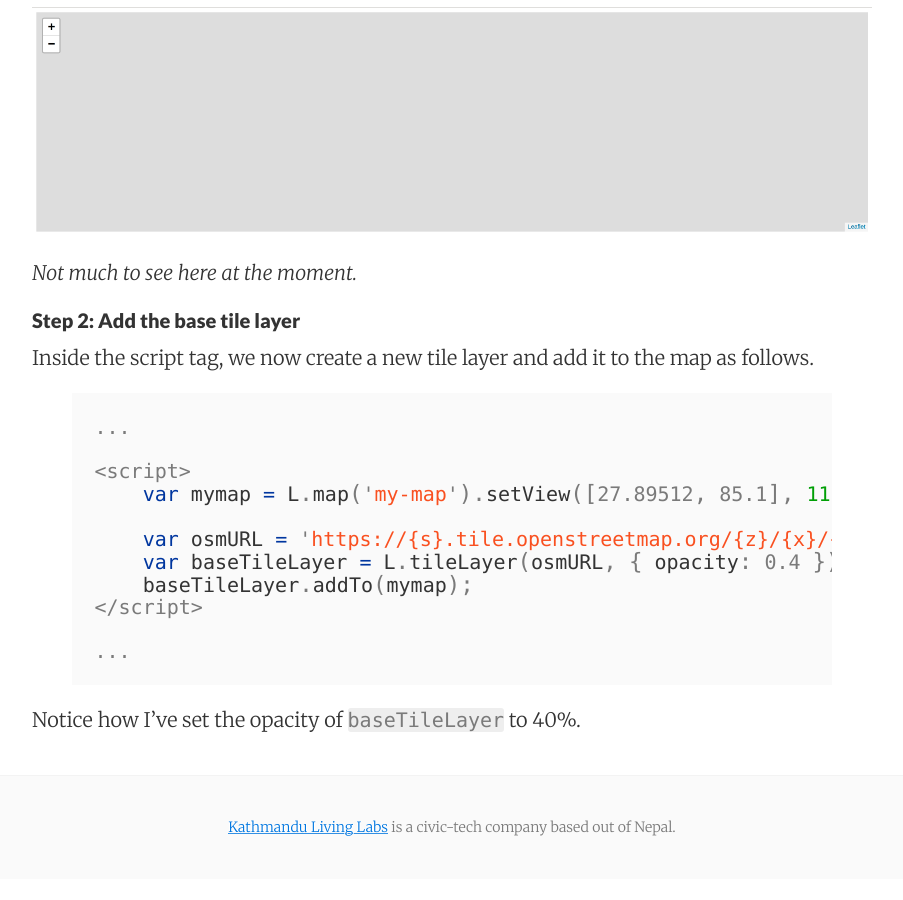
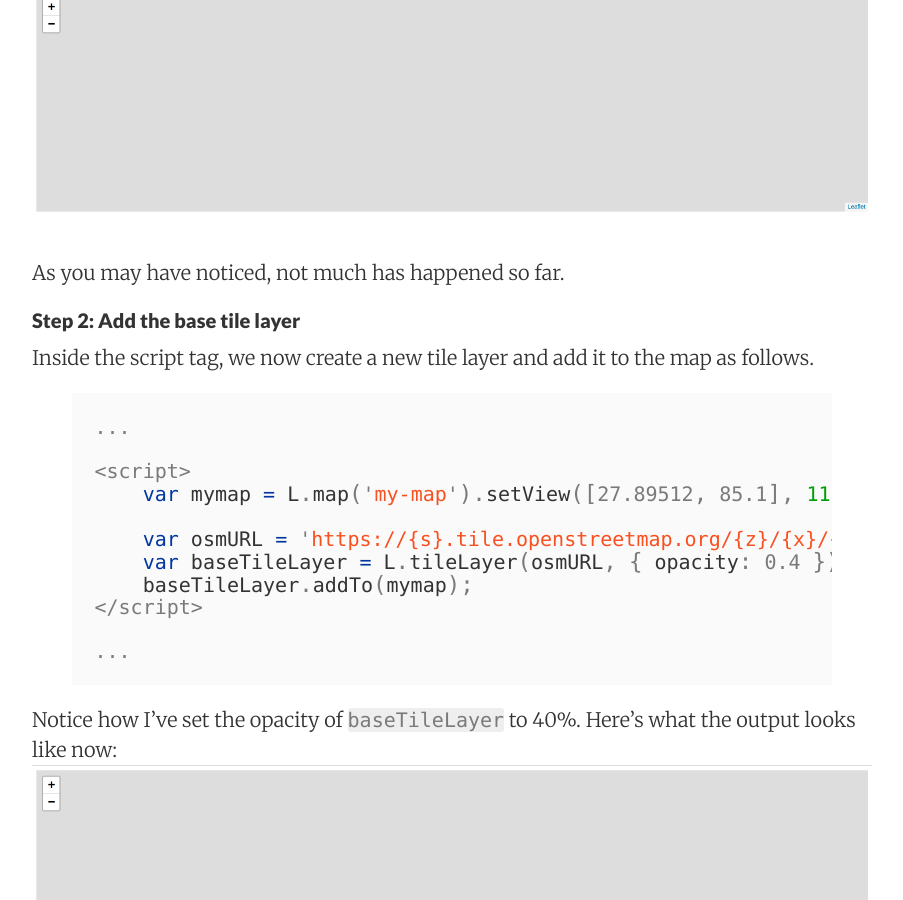
Before and after one commit to KathmanduLivingLabs/kathmandulivinglabs.github.io, a Jekyll site: the page built from _posts/2018-04-25-making-boundaries-pop.md, in a window 1280 px wide and 900 px high, scrolled down 2329 px. Shown: the whole window, without its empty margins (188-1091 px from the left). Built offline with Jekyll 4.4.1, drawn with Linux system fonts in a browser that asks for light colours; before the commit the page ends 3208 px from its top, so only the background shows below that.

Commit message:
some changes

```diff
--- a/_posts/2018-04-25-making-boundaries-pop.md
+++ b/_posts/2018-04-25-making-boundaries-pop.md
@@ -59,9 +59,9 @@ Let's start by quickly wiring up a basic leaflet map for our use. For this, we w
 At this point, I'd like to point out that since most of the code we will be working on will be inside the `<script>` tags inside the `<body>`, I'll only be sharing snippets from that section, and ignore the rest of the HTML.
 
 Before we move on, here's a screenshot of what the output currently looks like:
+![]({{ "/assets/img/scr_1.png" | absolute_url }})
 
-![]({{ "/assets/img/scr_1.png" | absolute_url }})
-*Not much to see here at the moment.*
+As you may have noticed, not much has happened so far.
 
 #### Step 2: Add the base tile layer
 
@@ -81,4 +81,5 @@ Inside the script tag, we now create a new tile layer and add it to the map as f
 ...
 {% endhighlight %}
 
-Notice how I've set the opacity of `baseTileLayer` to 40%.
+Notice how I've set the opacity of `baseTileLayer` to 40%. Here's what the output looks like now:
+![]({{ "/assets/img/scr_1.png" | absolute_url }})
```
Also changed, not shown: assets/img/scr_2.png (added).
